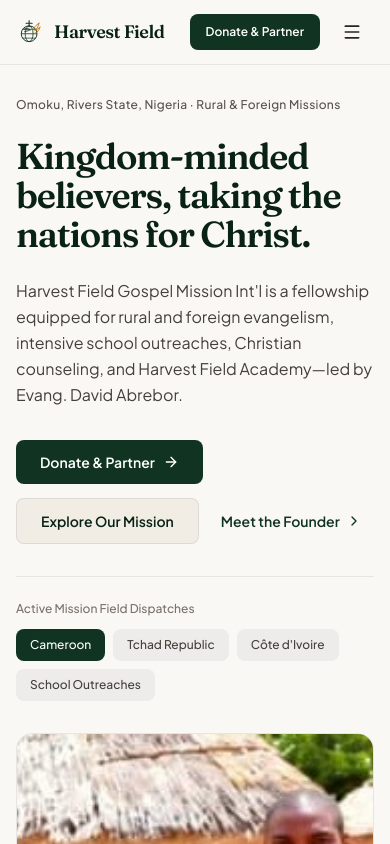
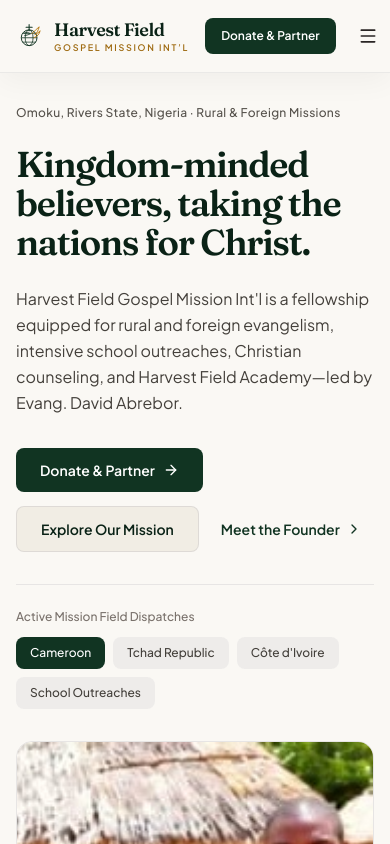
Before and after one commit to harvestfieldgospelmission-creator/Harvestfield, a React (Vite) app: page / in a window 390 px wide. Shown: the top 844 px of the page. Built offline with nearby package versions, Linux system fonts and the light colour scheme.

Commit message:
Refine responsive navigation and ministry wordmark

```diff
--- a/src/components/Navbar.tsx
+++ b/src/components/Navbar.tsx
@@ -25,8 +25,8 @@ export const Navbar: React.FC<NavbarProps> = ({ currentPage, onNavigate }) => {
   };
 
   return (
-    <header className="sticky top-0 z-40 bg-[#faf8f4]/95 backdrop-blur-md border-b border-stone-200/90">
-      <div className="max-w-7xl mx-auto px-4 sm:px-6 lg:px-8 h-16 flex md:grid md:grid-cols-[1fr_auto_1fr] items-center justify-between gap-4 md:gap-8">
+    <header className="sticky top-0 z-40 bg-[#faf8f4]/95 backdrop-blur-xl border-b border-stone-200/80 shadow-[0_8px_30px_rgba(10,34,22,0.045)]">
+      <div className="max-w-7xl mx-auto px-4 sm:px-6 lg:px-8 h-[4.5rem] flex md:grid md:grid-cols-[1fr_auto_1fr] items-center justify-between gap-4 md:gap-8">
         {/* Zone 1: Single-line Brand Wordmark */}
         <button
           type="button"
@@ -34,7 +34,7 @@ export const Navbar: React.FC<NavbarProps> = ({ currentPage, onNavigate }) => {
           className="md:justify-self-start inline-flex items-center gap-2.5 font-serif text-lg sm:text-xl font-semibold tracking-tight text-forest-950 whitespace-nowrap shrink-0 focus-visible:outline-none focus-visible:ring-2 focus-visible:ring-forest-800 rounded-sm cursor-pointer"
         >
           <MissionMark className="w-7 h-7 text-forest-900 shrink-0" />
-          <span>Harvest Field</span>
+          <span className="flex flex-col items-start leading-none"><span>Harvest Field</span><span className="mt-1 font-sans text-[9px] sm:text-[10px] font-semibold uppercase tracking-[0.19em] text-harvest-600">Gospel Mission Int’l</span></span>
         </button>
 
         {/* Zone 2: Centered 5 single-line text navigation links */}
@@ -87,6 +87,7 @@ export const Navbar: React.FC<NavbarProps> = ({ currentPage, onNavigate }) => {
             className="md:hidden inline-flex items-center justify-center w-11 h-11 rounded-lg text-stone-800 hover:bg-stone-200/60 transition-colors cursor-pointer focus-visible:outline-none focus-visible:ring-2 focus-visible:ring-forest-800"
             aria-label={mobileOpen ? 'Close navigation menu' : 'Open navigation menu'}
             aria-expanded={mobileOpen}
+            aria-controls="hf-mobile-navigation"
           >
             {mobileOpen ? <X className="w-5 h-5" /> : <Menu className="w-5 h-5" />}
           </button>
@@ -96,6 +97,7 @@ export const Navbar: React.FC<NavbarProps> = ({ currentPage, onNavigate }) => {
       {/* Mobile Navigation Drawer */}
       {mobileOpen && (
         <nav
+          id="hf-mobile-navigation"
           aria-label="Mobile navigation"
           className="md:hidden border-t border-stone-200 bg-[#faf8f4] px-4 py-4 space-y-1.5"
         >
```
